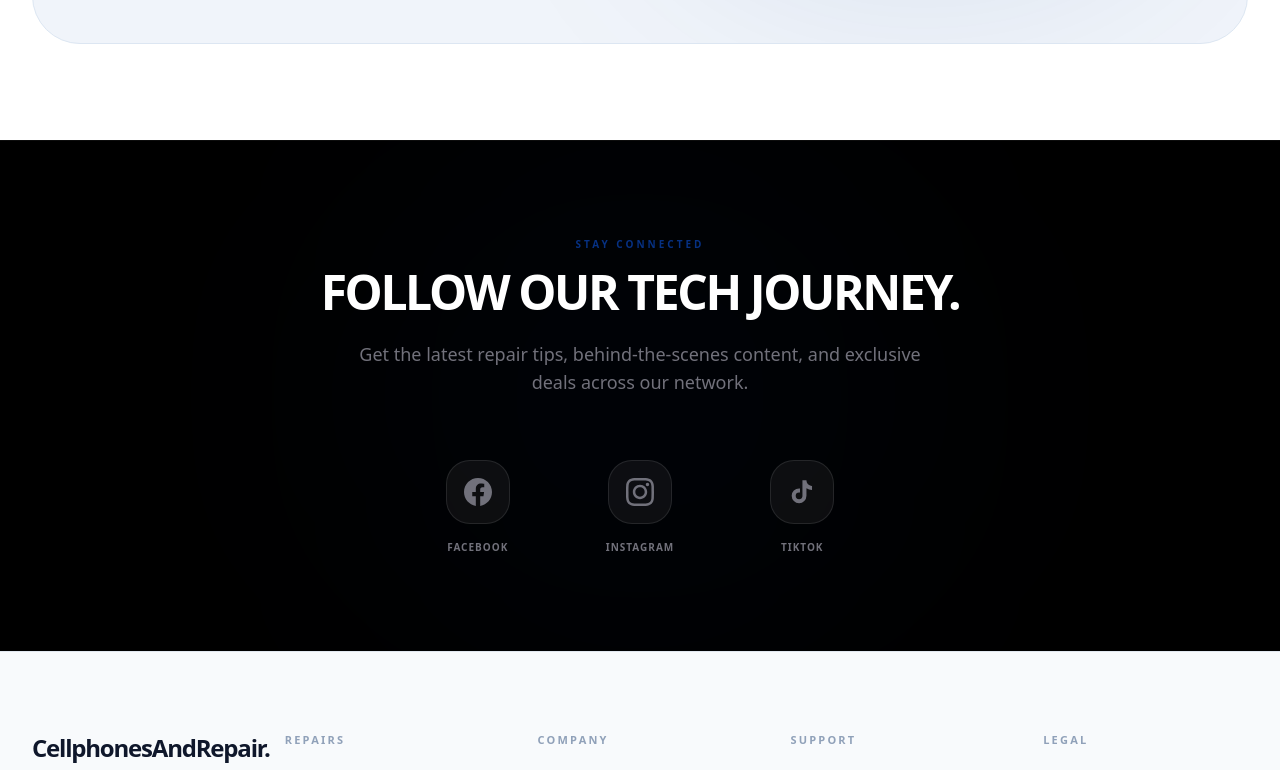
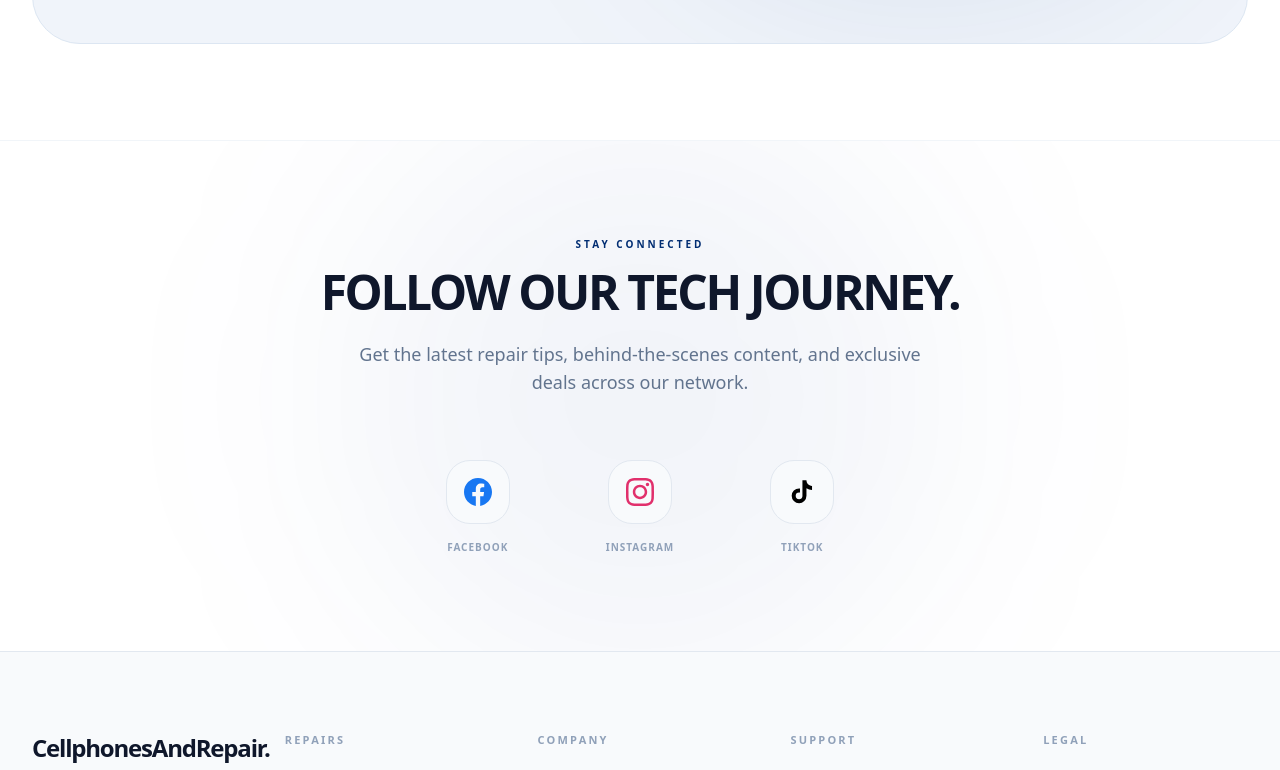
Before and after one commit to FlyPGppVz/PhonesAndRepairs-Final, a Next.js app: page / in a window 1280 px wide. Shown: the part 3050-3820 px from the top of the page. Built offline with nearby package versions, Linux system fonts and the light colour scheme.

Commit message:
style: update social links to white theme with brand-colored icons

```diff
--- a/src/components/SocialLinks.tsx
+++ b/src/components/SocialLinks.tsx
@@ -4,18 +4,18 @@ import React from 'react';
 
 export default function SocialLinks() {
   return (
-    <section className="px-8 py-24 bg-black dark:bg-[#050505] overflow-hidden relative border-t border-white/5">
-      {/* Decorative background element */}
-      <div className="absolute top-1/2 left-1/2 -translate-x-1/2 -translate-y-1/2 w-[600px] h-[600px] bg-blue-600/5 blur-[120px] rounded-full pointer-events-none"></div>
+    <section className="px-8 py-24 bg-white dark:bg-neutral-900 overflow-hidden relative border-t border-slate-100 dark:border-white/5">
+      {/* Decorative background element - subtle for light mode */}
+      <div className="absolute top-1/2 left-1/2 -translate-x-1/2 -translate-y-1/2 w-[600px] h-[600px] bg-blue-500/5 blur-[120px] rounded-full pointer-events-none"></div>
 
       <div className="max-w-[1440px] mx-auto text-center relative z-10">
-        <span className="text-blue-500 font-black tracking-[.3em] text-[10px] uppercase mb-4 block animate-in fade-in slide-in-from-bottom duration-700">
+        <span className="text-blue-600 dark:text-blue-400 font-black tracking-[.3em] text-[10px] uppercase mb-4 block animate-in fade-in slide-in-from-bottom duration-700">
           Stay Connected
         </span>
-        <h2 className="text-4xl md:text-5xl font-black text-white mb-6 uppercase tracking-tighter animate-in fade-in slide-in-from-bottom duration-700 delay-100">
+        <h2 className="text-4xl md:text-5xl font-black text-slate-900 dark:text-white mb-6 uppercase tracking-tighter animate-in fade-in slide-in-from-bottom duration-700 delay-100">
           Follow our tech journey.
         </h2>
-        <p className="text-zinc-500 text-lg font-medium max-w-xl mx-auto mb-16 animate-in fade-in slide-in-from-bottom duration-700 delay-200">
+        <p className="text-slate-500 dark:text-zinc-400 text-lg font-medium max-w-xl mx-auto mb-16 animate-in fade-in slide-in-from-bottom duration-700 delay-200">
           Get the latest repair tips, behind-the-scenes content, and exclusive deals across our network.
         </p>
 
@@ -25,14 +25,14 @@ export default function SocialLinks() {
             href="https://www.facebook.com/p/Cellphones-and-Repairs-100076521337365/"
             target="_blank"
             rel="noopener noreferrer"
-            className="group flex flex-col items-center gap-4 text-zinc-500 hover:text-[#1877F2] transition-all duration-300 transform hover:-translate-y-2"
+            className="group flex flex-col items-center gap-4 text-slate-400 hover:text-[#1877F2] transition-all duration-300 transform hover:-translate-y-2"
           >
-            <div className="w-16 h-16 rounded-3xl bg-white/5 border border-white/10 flex items-center justify-center transition-all group-hover:bg-white/10 group-hover:border-[#1877F2]/30 group-hover:shadow-[0_0_30px_rgba(24,119,242,0.2)]">
-              <svg width="28" height="28" viewBox="0 0 24 24" fill="currentColor">
+            <div className="w-16 h-16 rounded-3xl bg-slate-50 dark:bg-white/5 border border-slate-200 dark:border-white/10 flex items-center justify-center transition-all group-hover:bg-white dark:group-hover:bg-white/10 group-hover:border-[#1877F2]/30 group-hover:shadow-[0_0_30px_rgba(24,119,242,0.15)]">
+              <svg width="28" height="28" viewBox="0 0 24 24" fill="#1877F2">
                 <path d="M24 12.073c0-6.627-5.373-12-12-12s-12 5.373-12 12c0 5.99 4.388 10.954 10.125 11.854v-8.385H7.078v-3.47h3.047V9.43c0-3.007 1.792-4.669 4.533-4.669 1.312 0 2.686.235 2.686.235v2.953H15.83c-1.491 0-1.956.925-1.956 1.874v2.25h3.328l-.532 3.47h-2.796v8.385C19.612 23.027 24 18.062 24 12.073z"/>
               </svg>
             </div>
-            <span className="text-[10px] font-black uppercase tracking-widest transition-colors">Facebook</span>
+            <span className="text-[10px] font-black uppercase tracking-widest transition-colors group-hover:text-[#1877F2]">Facebook</span>
           </a>
 
           {/* Instagram */}
@@ -40,14 +40,14 @@ export default function SocialLinks() {
             href="https://www.instagram.com/cellphonesandrepairs/"
             target="_blank"
             rel="noopener noreferrer"
-            className="group flex flex-col items-center gap-4 text-zinc-500 hover:text-[#E1306C] transition-all duration-300 transform hover:-translate-y-2"
+            className="group flex flex-col items-center gap-4 text-slate-400 hover:text-[#E1306C] transition-all duration-300 transform hover:-translate-y-2"
           >
-            <div className="w-16 h-16 rounded-3xl bg-white/5 border border-white/10 flex items-center justify-center transition-all group-hover:bg-white/10 group-hover:border-[#E1306C]/30 group-hover:shadow-[0_0_30px_rgba(225,48,108,0.2)]">
-              <svg width="28" height="28" viewBox="0 0 24 24" fill="currentColor">
+            <div className="w-16 h-16 rounded-3xl bg-slate-50 dark:bg-white/5 border border-slate-200 dark:border-white/10 flex items-center justify-center transition-all group-hover:bg-white dark:group-hover:bg-white/10 group-hover:border-[#E1306C]/30 group-hover:shadow-[0_0_30px_rgba(225,48,108,0.15)]">
+              <svg width="28" height="28" viewBox="0 0 24 24" fill="#E1306C">
                 <path d="M12 2.163c3.204 0 3.584.012 4.85.07 3.252.148 4.771 1.691 4.919 4.919.058 1.265.069 1.645.069 4.849 0 3.205-.012 3.584-.069 4.849-.149 3.225-1.664 4.771-4.919 4.919-1.266.058-1.644.07-4.85.07-3.204 0-3.584-.012-4.849-.07-3.26-.149-4.771-1.699-4.919-4.92-.058-1.265-.07-1.644-.07-4.849 0-3.204.013-3.583.07-4.849.149-3.227 1.664-4.771 4.919-4.919 1.266-.057 1.645-.069 4.849-.069zm0-2.163c-3.259 0-3.667.014-4.947.072-4.358.2-6.78 2.618-6.98 6.98-.059 1.281-.073 1.689-.073 4.948 0 3.259.014 3.668.072 4.948.2 4.358 2.618 6.78 6.98 6.98 1.281.058 1.689.072 4.948.072 3.259 0 3.668-.014 4.948-.072 4.354-.2 6.782-2.618 6.979-6.98.059-1.28.073-1.689.073-4.948 0-3.259-.014-3.667-.072-4.947-.196-4.354-2.617-6.78-6.979-6.98-1.281-.059-1.69-.073-4.949-.073zm0 5.838c-3.403 0-6.162 2.759-6.162 6.162s2.759 6.163 6.162 6.163 6.162-2.759 6.162-6.163c0-3.403-2.759-6.162-6.162-6.162zm0 10.162c-2.209 0-4-1.79-4-4 0-2.209 1.791-4 4-4s4 1.791 4 4c0 2.21-1.791 4-4 4zm6.406-11.845c-.796 0-1.441.645-1.441 1.44s.645 1.44 1.441 1.44c.795 0 1.439-.645 1.439-1.44s-.644-1.44-1.439-1.44z"/>
               </svg>
             </div>
-            <span className="text-[10px] font-black uppercase tracking-widest transition-colors">Instagram</span>
+            <span className="text-[10px] font-black uppercase tracking-widest transition-colors group-hover:text-[#E1306C]">Instagram</span>
           </a>
 
           {/* TikTok */}
@@ -55,14 +55,14 @@ export default function SocialLinks() {
             href="https://www.tiktok.com/@cellphonesrepairs7"
             target="_blank"
             rel="noopener noreferrer"
-            className="group flex flex-col items-center gap-4 text-zinc-500 hover:text-white transition-all duration-300 transform hover:-translate-y-2"
+            className="group flex flex-col items-center gap-4 text-slate-400 hover:text-black dark:hover:text-white transition-all duration-300 transform hover:-translate-y-2"
           >
-            <div className="w-16 h-16 rounded-3xl bg-white/5 border border-white/10 flex items-center justify-center transition-all group-hover:bg-white/10 group-hover:border-white/30 group-hover:shadow-[0_0_30px_rgba(255,255,255,0.1)]">
-              <svg width="28" height="28" viewBox="0 0 24 24" fill="currentColor">
+            <div className="w-16 h-16 rounded-3xl bg-slate-50 dark:bg-white/5 border border-slate-200 dark:border-white/10 flex items-center justify-center transition-all group-hover:bg-white dark:group-hover:bg-white/10 group-hover:border-slate-300 dark:group-hover:border-white/30 group-hover:shadow-[0_0_30px_rgba(0,0,0,0.1)]">
+              <svg width="28" height="28" viewBox="0 0 24 24" fill="currentColor" className="text-black dark:text-white">
                 <path d="M19.59 6.69a4.83 4.83 0 01-3.77-4.25V2h-3.45v13.67a2.89 2.89 0 01-2.88 2.5 2.89 2.89 0 01-2.89-2.89 2.89 2.89 0 012.89-2.89c.28 0 .54.04.79.1V9.01a6.33 6.33 0 00-.79-.05 6.34 6.34 0 00-6.34 6.34 6.34 6.34 0 006.34 6.34 6.34 6.34 0 006.33-6.34V8.69a8.18 8.18 0 004.78 1.52V6.76a4.84 4.84 0 01-1.01-.07z"/>
               </svg>
             </div>
-            <span className="text-[10px] font-black uppercase tracking-widest transition-colors">TikTok</span>
+            <span className="text-[10px] font-black uppercase tracking-widest transition-colors group-hover:text-black dark:group-hover:text-white">TikTok</span>
           </a>
         </div>
       </div>
```
